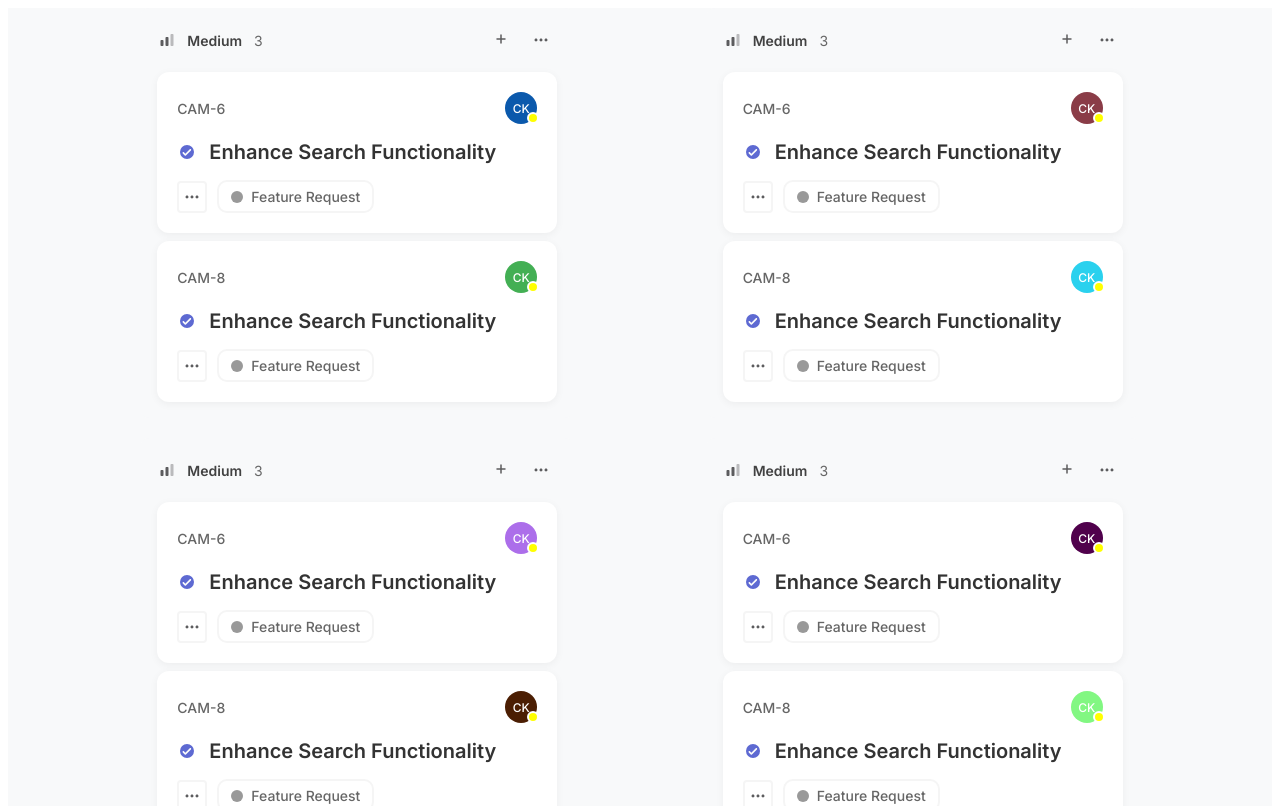
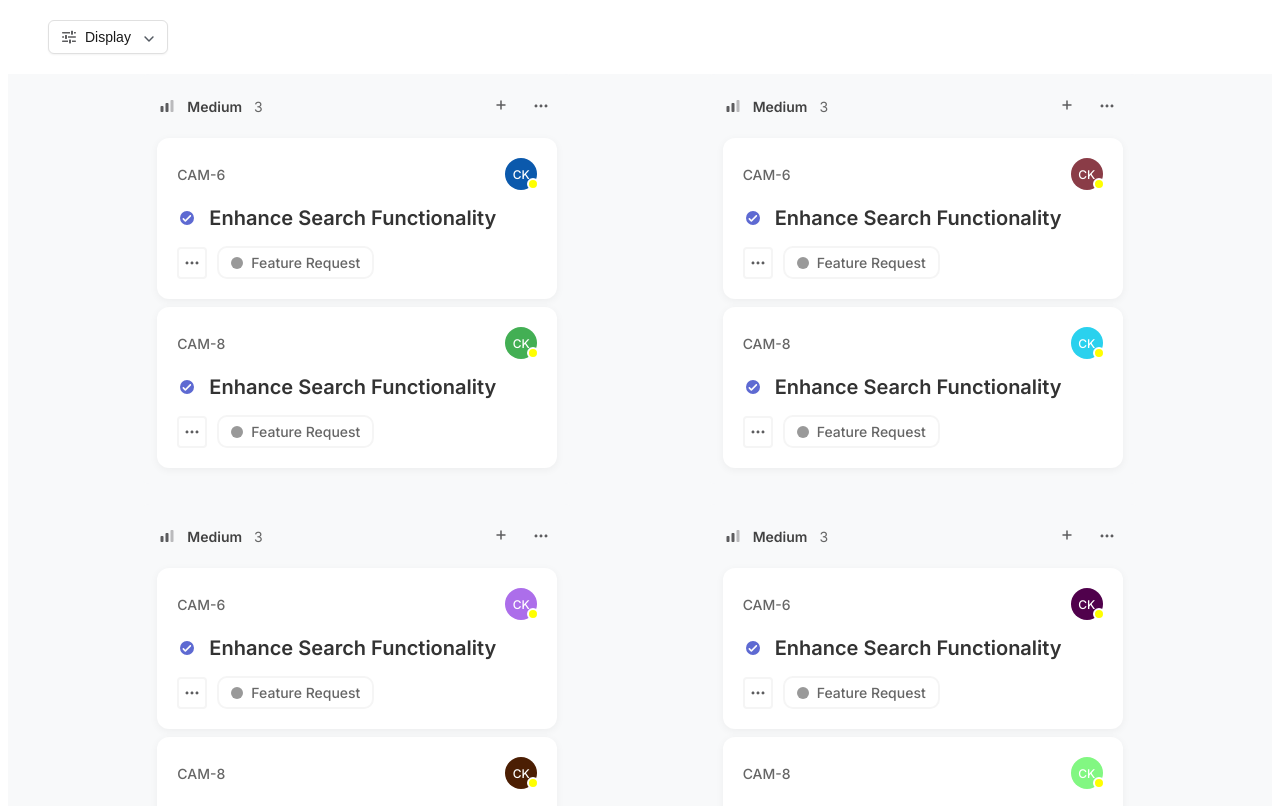
Before and after one commit to Chandrakant-iitbbs/quick-sell-frontend-assignment, a React (Create React App) app: page / in a window 1280 px wide. Shown: the top 806 px of the page. Built offline with nearby package versions, Linux system fonts and the light colour scheme.

Commit message:
Initial part of DisplaySelector completed

```diff
--- a/src/App.js
+++ b/src/App.js
@@ -1,9 +1,11 @@
 
+import DisplaySelector from "./components/DisplaySelector";
 import KanbanBoard from "./components/KanbanBoard";
 
 function App() {
   return (
     <div>
+      <DisplaySelector/>
       <KanbanBoard/>
     </div>
   );
--- /dev/null
+++ b/src/components/DisplaySelector.jsx
@@ -0,0 +1,74 @@
+import React, { useState, useRef, useEffect } from 'react';
+import '../styles/DisplaySelector.css';
+import display from '../assets/Display.svg';
+import down from '../assets/down.svg';
+
+const DisplaySelector = () => {
+  const [isMainOpen, setIsMainOpen] = useState(false);
+  const [grouping, setGrouping] = useState('Status');
+  const [ordering, setOrdering] = useState('Priority');
+  const dropdownRef = useRef(null);
+
+  useEffect(() => {
+    const handleClickOutside = (event) => {
+      if (dropdownRef.current && !dropdownRef.current.contains(event.target)) {
+        setIsMainOpen(false);
+      }
+    };
+
+    document.addEventListener('mousedown', handleClickOutside);
+    return () => document.removeEventListener('mousedown', handleClickOutside);
+  }, []);
+
+  return (
+    <div className="dropdown-wrapper" ref={dropdownRef}>
+      <button
+        className={`display-button ${isMainOpen ? 'active' : ''}`}
+        onClick={() => setIsMainOpen(!isMainOpen)}
+      >
+
+        <div className="display-icon">
+            <img src={display} alt="display"  />
+        </div>
+        <span>Display</span>
+        <div className='down-icon'>
+            <img src={down} alt="down arrow"  />
+        </div>
+
+      </button>
+
+      {isMainOpen && (
+        <div className="dropdown-menu">
+          <div className="menu-item">
+            <label>Grouping</label>
+            <div className="select-container">
+              <select
+                value={grouping}
+                onChange={(e) => setGrouping(e.target.value)}
+              >
+                <option value="Status">Status</option>
+                <option value="User">User</option>
+                <option value="Priority">Priority</option>
+              </select>
+            </div>
+          </div>
+
+          <div className="menu-item">
+            <label>Ordering</label>
+            <div className="select-container">
+              <select
+                value={ordering}
+                onChange={(e) => setOrdering(e.target.value)}
+              >
+                <option value="Priority">Priority</option>
+                <option value="Title">Title</option>
+              </select>
+            </div>
+          </div>
+        </div>
+      )}
+    </div>
+  );
+};
+
+export default DisplaySelector;
--- /dev/null
+++ b/src/styles/DisplaySelector.css
@@ -0,0 +1,132 @@
+@import url('https://fonts.googleapis.com/css2?family=Inter:wght@400;500;600&display=swap');
+
+.dropdown-wrapper {
+  position: relative;
+  font-family: 'Inter', sans-serif;
+  margin: 20px 0;
+  margin-left: calc(min(7%,40px));
+}
+
+.display-button {
+  display: flex;
+  align-items: center;
+  gap: 8px;
+  padding: 8px 12px;
+  background: white;
+  border: 1px solid #e0e0e0;
+  border-radius: 6px;
+  font-size: 14px;
+  font-weight: 500;
+  color: #1a1a1a;
+  cursor: pointer;
+  transition: all 0.2s ease;
+  box-shadow: 0 1px 2px rgba(0, 0, 0, 0.05);
+}
+
+.display-button:hover {
+  background: #f8f9fa;
+}
+
+.display-button.active {
+  border-color: #d0d5dd;
+  box-shadow: 0 1px 2px rgba(16, 24, 40, 0.05);
+}
+
+.display-icon {
+  width: 16px;
+  height: 16px;
+  color: #666;
+}
+
+.down-icon {
+  width: 16px;
+  height: 16px;
+  color: #666;
+  margin-left: auto;
+}
+
+.dropdown-menu {
+  position: absolute;
+  top: calc(100% + 4px);
+  left: 0;
+  width: 280px;
+  background: white;
+  border: 1px solid #e0e0e0;
+  border-radius: 8px;
+  box-shadow: 0 4px 6px -2px rgba(16, 24, 40, 0.05);
+  padding: 16px;
+  z-index: 1000;
+}
+
+.menu-item {
+  display: flex;
+  align-items: center;
+  justify-content: space-between;
+  margin-bottom: 12px;
+}
+
+.menu-item:last-child {
+  margin-bottom: 0;
+}
+
+.menu-item label {
+  color: #666;
+  font-size: 14px;
+  font-weight: 500;
+}
+
+.select-container {
+  position: relative;
+  width: 160px;
+}
+
+.select-container::after {
+content: '';
+  position: absolute;
+  right: 12px;
+  top: 50%;
+  transform: translateY(-50%);
+  width: 0;
+  height: 0;
+  border-left: 4px solid transparent;
+  border-right: 4px solid transparent;
+  border-top: 4px solid #666;
+  pointer-events: none;
+}
+
+select {
+  width: 100%;
+  padding: 8px 12px;
+  font-size: 14px;
+  font-weight: 500;
+  color: #1a1a1a;
+  background: white;
+  border: 1px solid #e0e0e0;
+  border-radius: 6px;
+  appearance: none;
+  cursor: pointer;
+  font-family: 'Inter', sans-serif;
+}
+
+select:hover {
+  border-color: #d0d5dd;
+}
+
+select:focus {
+  outline: none;
+  border-color: #d0d5dd;
+  box-shadow: 0 1px 2px rgba(16, 24, 40, 0.05);
+}
+
+select::-ms-expand {
+  display: none;
+}
+
+.display-button,
+.menu-item label {
+  user-select: none;
+}
+
+.menu-item:hover select {
+  border-color: #d0d5dd;
+}
```
